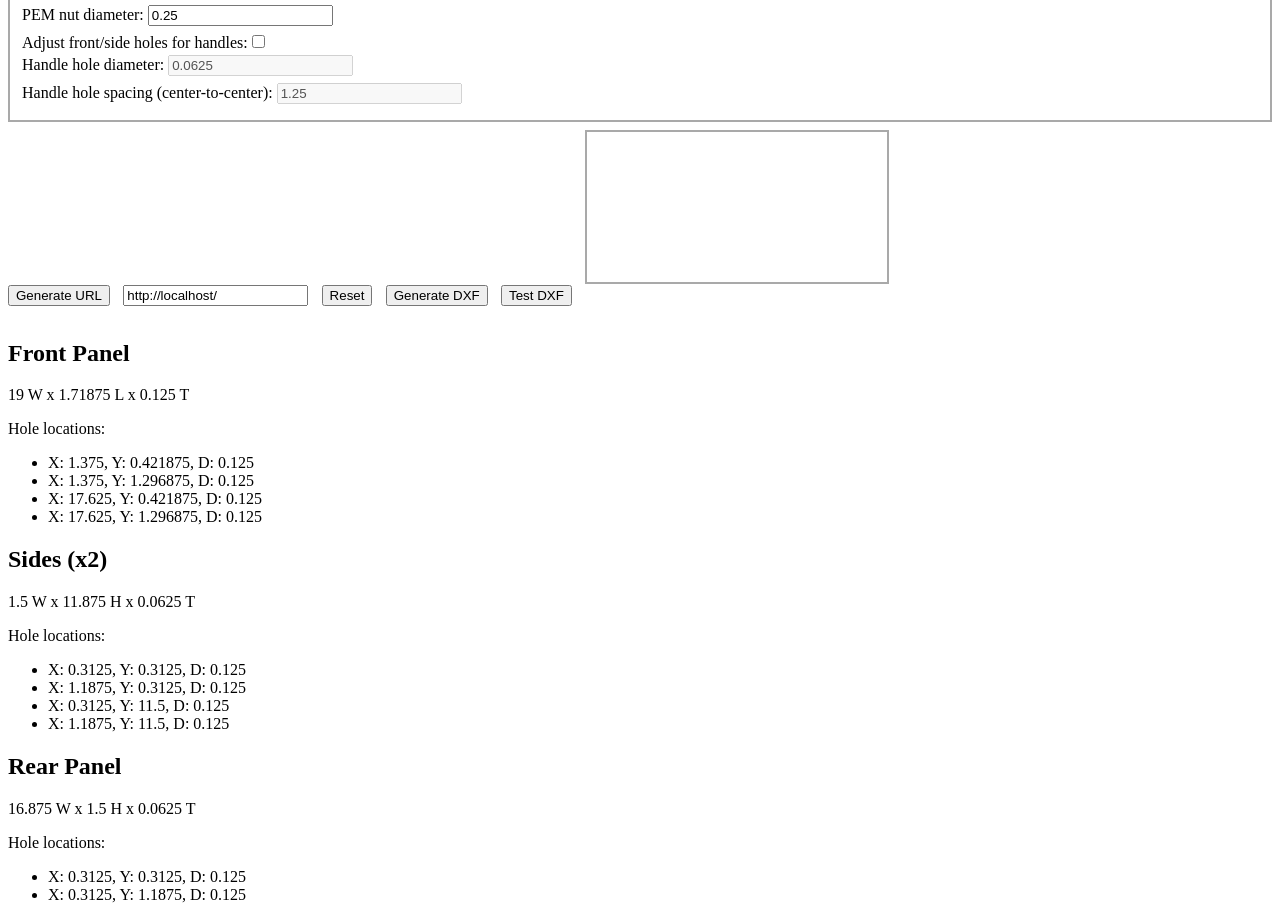
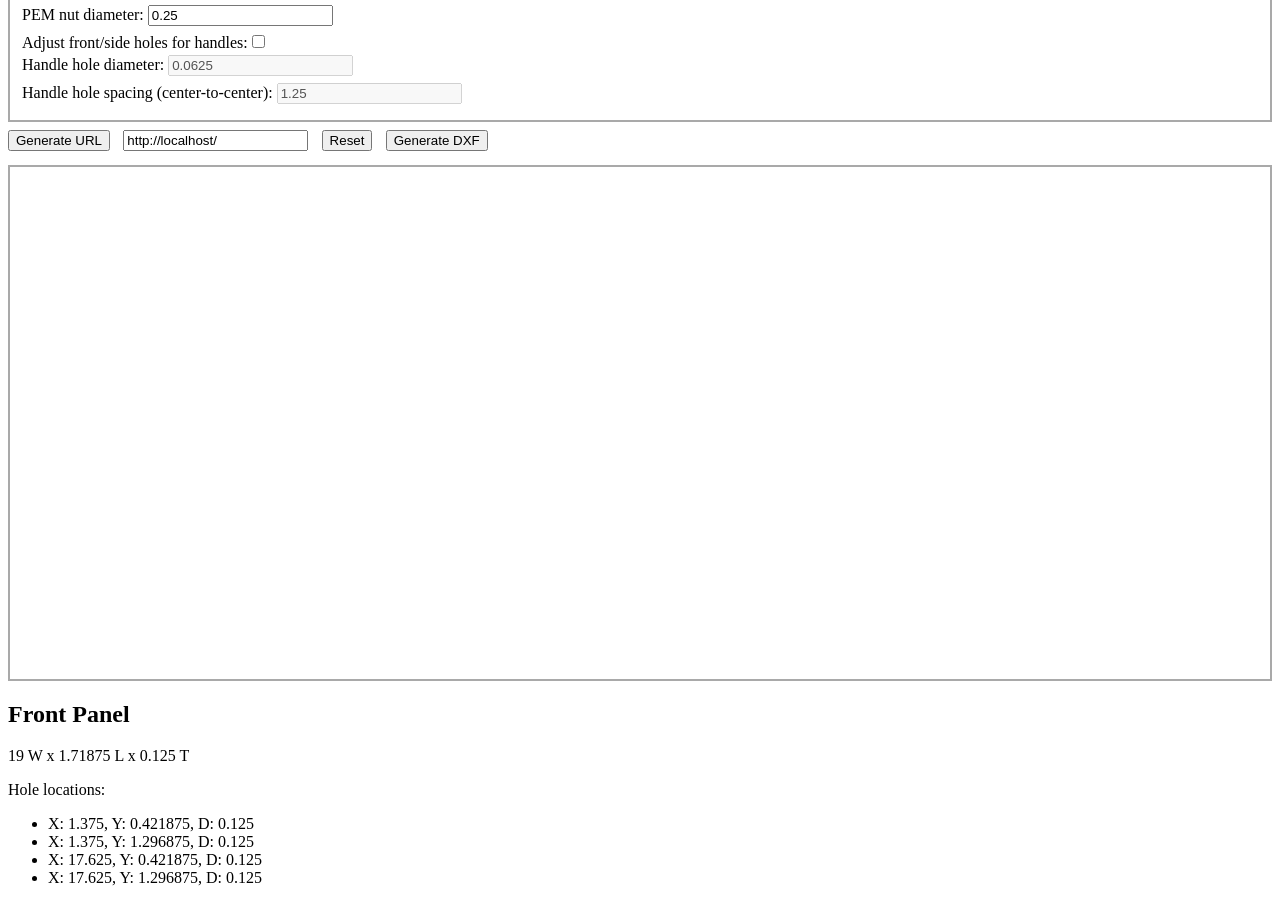
Before and after one commit to chapatt/rackmount-enclosure, a Vue app: page / in a window 1280 px wide. Shown: the part 788-1693 px from the top of the page. Built offline with nearby package versions, Linux system fonts and the light colour scheme; the HTML template or start-up script is replaced by a standard one.

Commit message:
Improve DXF generation code

```diff
--- a/src/Dxf/Dxf.js
+++ b/src/Dxf/Dxf.js
@@ -33,9 +33,15 @@ export default class Dxf {
     this.addTag(0, 'ENDTAB');
   }
 
-  beginBlock(name) {
+  beginBlock(name, layer) {
     this.addTag(0, 'BLOCK');
     this.addTag(2, name);
+    this.addTag(3, name);
+    layer && this.addTag(8, layer);
+    this.addTag(70, 0);
+    this.addTag(10, 0);
+    this.addTag(20, 0);
+    this.addTag(30, 0);
   }
 
   endBlock() {
@@ -83,9 +89,11 @@ export default class Dxf {
     this.addTag(10, extX);
     this.addTag(20, extY);
     this.addTag(30, 0);
-    this.addTag(11, textX);
-    this.addTag(21, textY);
-    this.addTag(31, 0);
+    if (textX && textY) {
+      this.addTag(11, textX);
+      this.addTag(21, textY);
+      this.addTag(31, 0);
+    }
     layer && this.addTag(8, layer);
   }
 
--- a/src/Dxf/DxfBlock.js
+++ b/src/Dxf/DxfBlock.js
@@ -2,16 +2,17 @@ import Dxf from './Dxf';
 import DxfEntitiesMixin from './DxfEntitiesMixin';
 
 export default class DxfBlock extends DxfEntitiesMixin(Object) {
-  constructor(name) {
+  constructor(name, layer=null) {
     super();
 
     this.name = name;
+    this.layer = layer;
   }
 
   toString() {
     let dxf = new Dxf();
 
-    dxf.beginBlock(this.name);
+    dxf.beginBlock(this.name, this.layer);
       this._insertEntities(dxf);
     dxf.endBlock(); // BLOCK
 
--- a/src/views/Calculator.vue
+++ b/src/views/Calculator.vue
@@ -121,11 +121,10 @@
     <button v-on:click="initDefaultParams()">Reset</button>
 
     <button v-on:click="generateDxf()">Generate DXF</button>
-    <button v-on:click="testDxf()">Test DXF</button>
 
     <button v-if="this.dxfString" v-on:click="downloadDxf()">Download DXF</button>
 
-    <svg ref="dxfView" class="dxf-view" />
+    <div ref="dxfView" class="dxf-view" />
 
     <div>
       <h2>Front Panel</h2>
@@ -605,21 +604,6 @@
           }
         }
       },
-      testDxf: function () {
-        const dxfDocument = new DxfDocument('English');
-
-        const block1 = new DxfBlock('block1');
-        block1.addRectangle(2, 2);
-        dxfDocument.addBlock(block1);
-        dxfDocument.addBlockReference('block1', -1, -1, '0');
-
-        this.dxfString = dxfDocument.toString();
-        console.log(this.dxfString);
-
-        const helper = new Helper(this.dxfString);
-        const svg = helper.toSVG();
-        this.$refs.dxfView.innerHTML = svg;
-      },
       generateDxf: function () {
         const dxfDocument = new DxfDocument('English');
 
@@ -907,5 +891,7 @@
     margin-bottom: 1em;
   }
   .dxf-view {
+    height: 30em;
+    padding: 1em;
   }
 </style>
```
